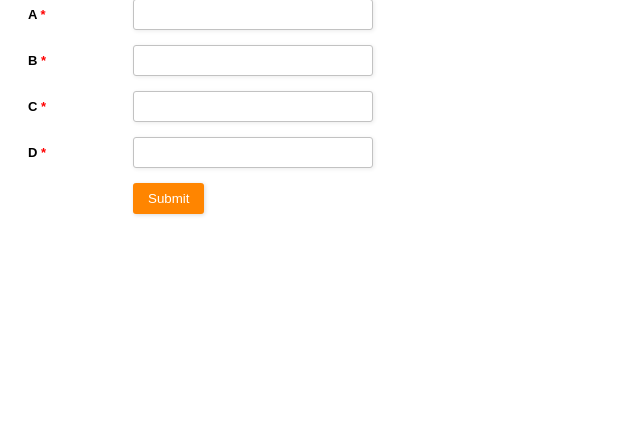
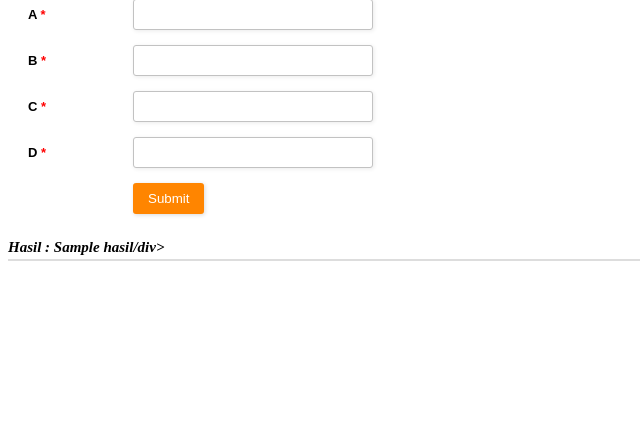
Before and after one commit to MuGhz/Layanan_Aplikasi_Web, a Django app: template cots2/templates/cots2/math.html in a window 1280 px wide. Shown: the part 71-503 px from the top of the page, without its empty margins (0-640 px from the left). Run offline with Django 3.2, Linux system fonts and the light colour scheme; the template is opened without the code that fills it: most values are stand-ins (such as "Sample title", 1, 10 or a date in 2020).

Commit message:
add hasil and alter html view

```diff
--- a/cots2/templates/cots2/math.html
+++ b/cots2/templates/cots2/math.html
@@ -94,5 +94,8 @@
         <label><span>&nbsp;</span><input type="submit" value="Submit" /></label>
         </form>
         </div>
+        {% if hasil %}
+        <div class="form-style-2-heading">Hasil : {{ hasil }}/div>
+        {% endif %}
     </body>
 </html>
--- a/cots2/views.py
+++ b/cots2/views.py
@@ -42,7 +42,7 @@ def index(request):
     return HttpResponse("Hello, world. Welcome to Muhammad Ghozi's webservices.")
 
 def math(request):
-    return render(request,'tugas2/math.html')
+    return render(request,'cots2/math.html')
 
 def orchestrator(request):
     if request.method == 'GET':
@@ -59,7 +59,7 @@ def orchestrator(request):
         req3 = json.loads(req3.text)
         sum = req1['hasil'] + req2['hasil'] - req3['hasil']
         res = {'hasil':sum}
-        return JsonResponse(res,status=200)
+        return render(request,'cots2/math.html',{'hasil':hasil})
     else :
         response = {
             'status': 'Error',
```
